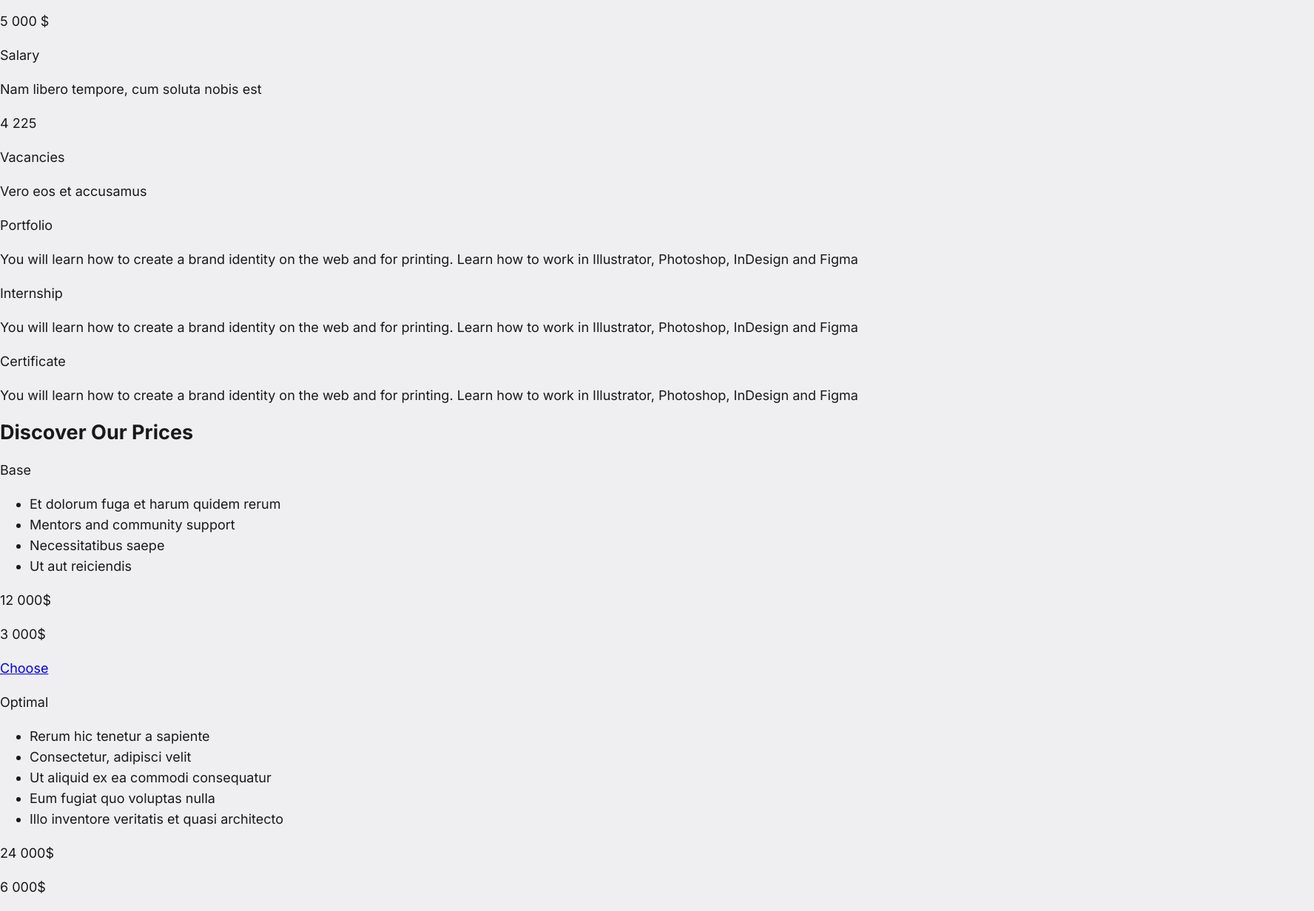
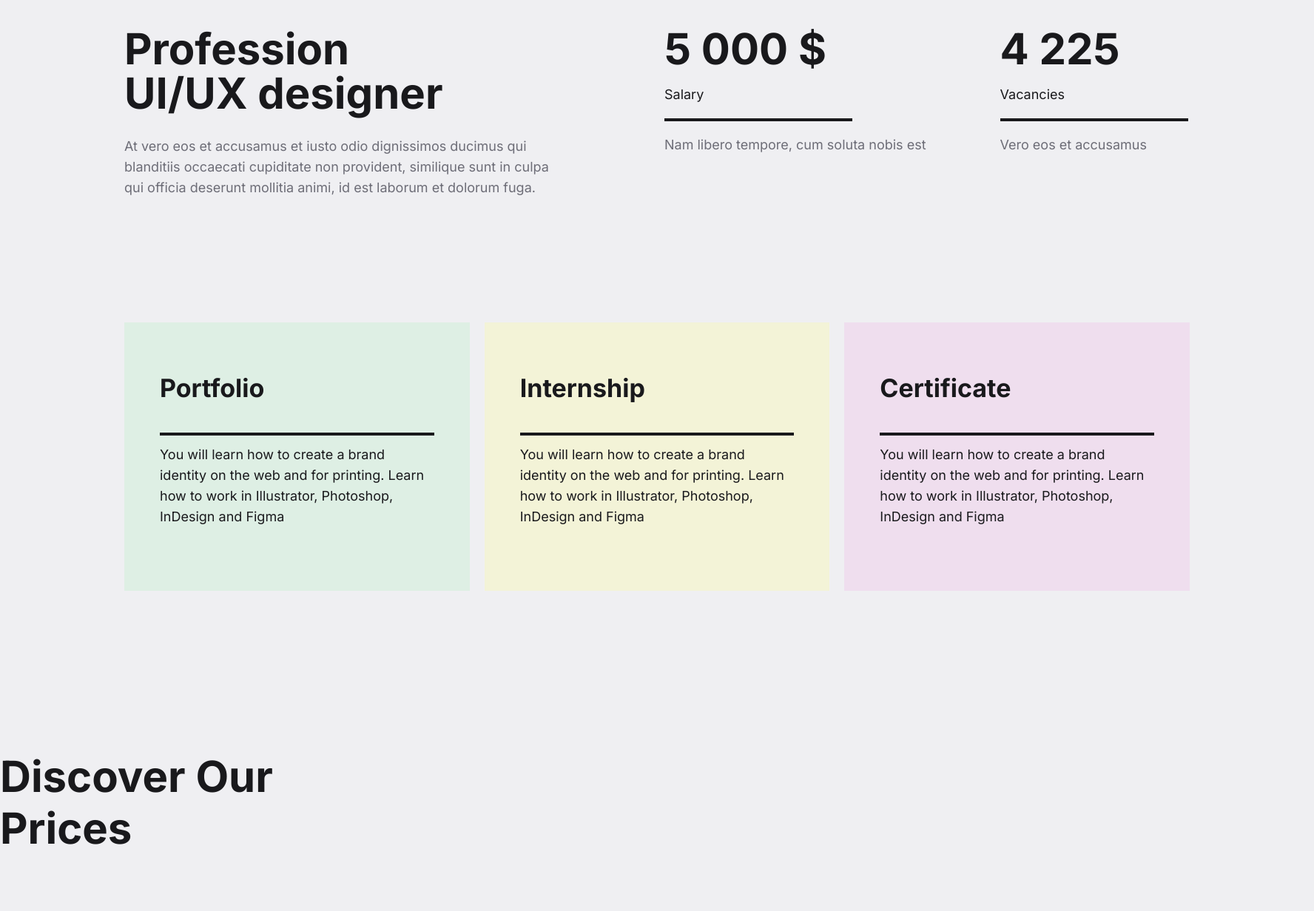
Before and after one commit to Kh1merA/courses-platform-site, a plain HTML site: page index.html in a window 1280 px wide. Shown: the part 1289-2521 px from the top of the page at 74% size, 1776 px wide, since content can reach past the window. Drawn offline with Linux system fonts and the light colour scheme.

Commit message:
end css file

```diff
--- a/index.html
+++ b/index.html
@@ -73,20 +73,26 @@
         </ul>
     </section>
     <section class="profession container">
+        <div class="profession__first-line">
             <div class="profession__text">
-            <h2 class="profession__title">Profession UI/UX designer</h2>
+                <h2 class="profession__title">Profession<br> UI/UX designer</h2>
                 <p class="profession__description">At vero eos et accusamus et iusto odio dignissimos ducimus qui blanditiis  occaecati cupiditate non provident, similique sunt in culpa qui officia deserunt mollitia animi, id est laborum et dolorum fuga.</p>
             </div>
             <div class="profession__counters">
                 <div class="profession__counter-item">
+                    <div class="profession__counter-border">
                         <p class="profession__counter-number">5 000 $</p>
                         <p class="profession__counter-description">Salary</p>
+                    </div>
                     <p class="profession__counter-text">Nam libero tempore, cum soluta nobis est</p>
                 </div>
                 <div class="profession__counter-item">
+                    <div class="profession__counter-border">
                         <p class="profession__counter-number">4 225</p>
                         <p class="profession__counter-description">Vacancies</p>
+                    </div>
                     <p class="profession__counter-text">Vero eos et accusamus</p>
+                </div>
             </div>
         </div>
         <div class="profession__suggestions">
@@ -104,11 +110,11 @@
             </article>
         </div>
     </section>
-
     <section class="prices container">
         <h2 class="prices__title">
-            Discover Our Prices
+            Discover Our<br> Prices
         </h2>
+        <div class="price__blocks">
             <div class="price__block">
                 <p class="price__title">Base</p>
                 <ul class="price__list">
@@ -146,6 +152,7 @@
                 <p class="price__small-value">64 000$</p>
                 <p class="price__big-value">18 000$</p>
                 <a href="#">Choose</a>
+            </div>
         </div>
     </section>
 </main>
--- a/style/style.css
+++ b/style/style.css
@@ -169,6 +169,152 @@ body{
     font-weight: 700;
     line-height: 22px;
 }
+.profession{
+    padding: 168px;
+}
+.profession__title{
+    margin: 0;
+    padding: 0;
+    font-size: 58px;
+    font-weight: 700;
+    line-height: 60px;
+    margin-bottom: 28px;
+}
+.profession__description{
+    font-size: 18px;
+    font-weight: 400;
+    line-height: 28px;
+    color: #6D6D77;
+}
+.profession__first-line{
+    display: flex;
+    gap: 140px;
+    padding-bottom: 150px;
+}
+.profession__text{
+    max-width: 590px;
+}
+.profession__counters{
+    display: flex;
+    gap: 100px;
+}
+.profession__counter-border{
+    border-bottom: 4px solid #19191C;
+    width: 254px;
+}
+.profession__counter-number{
+    margin: 0;
+    padding: 0;
+    font-size: 58px;
+    font-weight: 700;
+    line-height: 60px;
+}
+.profession__counter-description{
+    font-size: 18px;
+    font-weight: 400;
+    line-height: 28px;
+}
+.profession__counter-text{
+    font-size: 18px;
+    font-weight: 400;
+    line-height: 28px;
+    color: #6D6D77;
+}
+.profession__suggestions{
+    display: flex;
+    gap: 20px;
+}
+.profession__suggestion-block{
+    padding: 68px 48px;
+}
+.profession__suggestion-block:nth-child(1){
+    background: #DEEFE4;
+}
+.profession__suggestion-block:nth-child(2){
+    background: #F3F3D7;
+}
+.profession__suggestion-block:nth-child(3){
+    background: #EFDEEE;
+}
+.profession__suggestion-title{
+    font-size: 34px;
+    font-weight: 700;
+    line-height: 41px;
+    border-bottom:4px solid #19191C;
+    margin: 0;
+    padding-bottom: 40px;
+}
+.profession__suggestion-description{
+    margin-top: 12px;
+}
+.prices__title{
+    font-size: 58px;
+    font-weight: 700;
+    line-height: 70px;
+    margin-bottom: 100px;
+}
+.price__blocks{
+    display: flex;
+    gap: 20px;
+    margin-bottom: 168px;
+}
+.price__block{
+    padding: 48px 68px;
+}
+.price__block:nth-child(odd){
+    background: #DEEFE4;
+    color: #19191C;
+    width: 467px;
+}
+.price__block:nth-child(even){
+    background: #504DEE;
+    color: #FBFBFC;
+    width: 466px;
+}
+.price__title{
+    font-size: 34px;
+    font-weight: 700;
+    line-height: 41px;
+}
+.price__list{
+    margin: 0;
+    padding: 0 0 0 22px;
+    list-style: square;
+    height: 400px;
+}
+.price__list li{
+    line-height: 28px;
+    padding: 11px 0;
+}
+.price__small-value{
+    font-size: 24px;
+    font-weight: 700;
+    line-height: 26px;
+    color: #6D6D77;
+    margin: 0;
+}
+.price__big-value{
+    font-size: 58px;
+    font-weight: 700;
+    line-height: 70px;
+    margin: 0 0 34px 0;
+    padding-top: 3px;
+}
+.price__block a{
+    display: block;
+    text-decoration: none;
+    color: #FBFBFC;
+    background: #19191C;
+    font-size: 24px;
+    font-weight: 700;
+    line-height: 26px;
+    width: 91px;
+    padding: 16px 36px;
+    margin-bottom: 3px;
+}
+.price__block:nth-child(even) .price__small-value{
+    color: #EFEFF2;
+}
 .wrapper{
     background: #19191C;
 }
```
Lines whose indentation alone changed are shown as unchanged.
